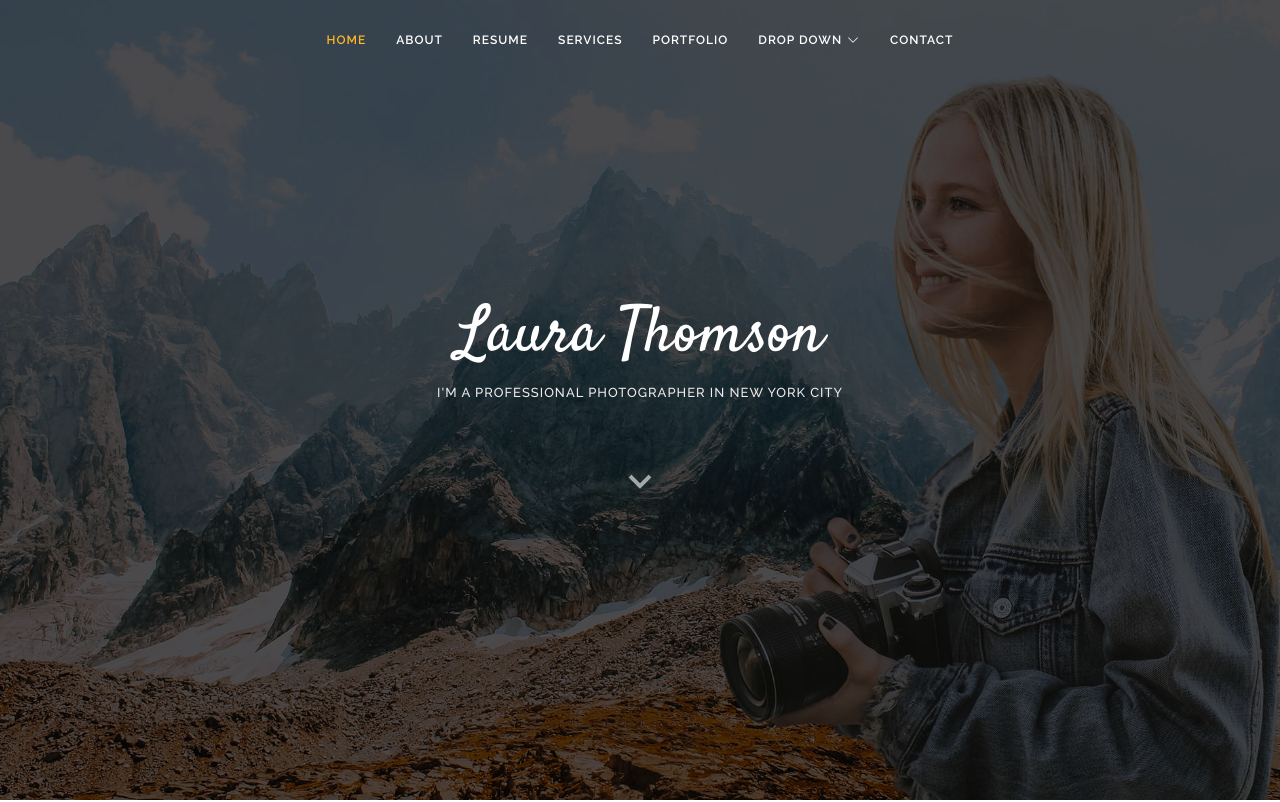
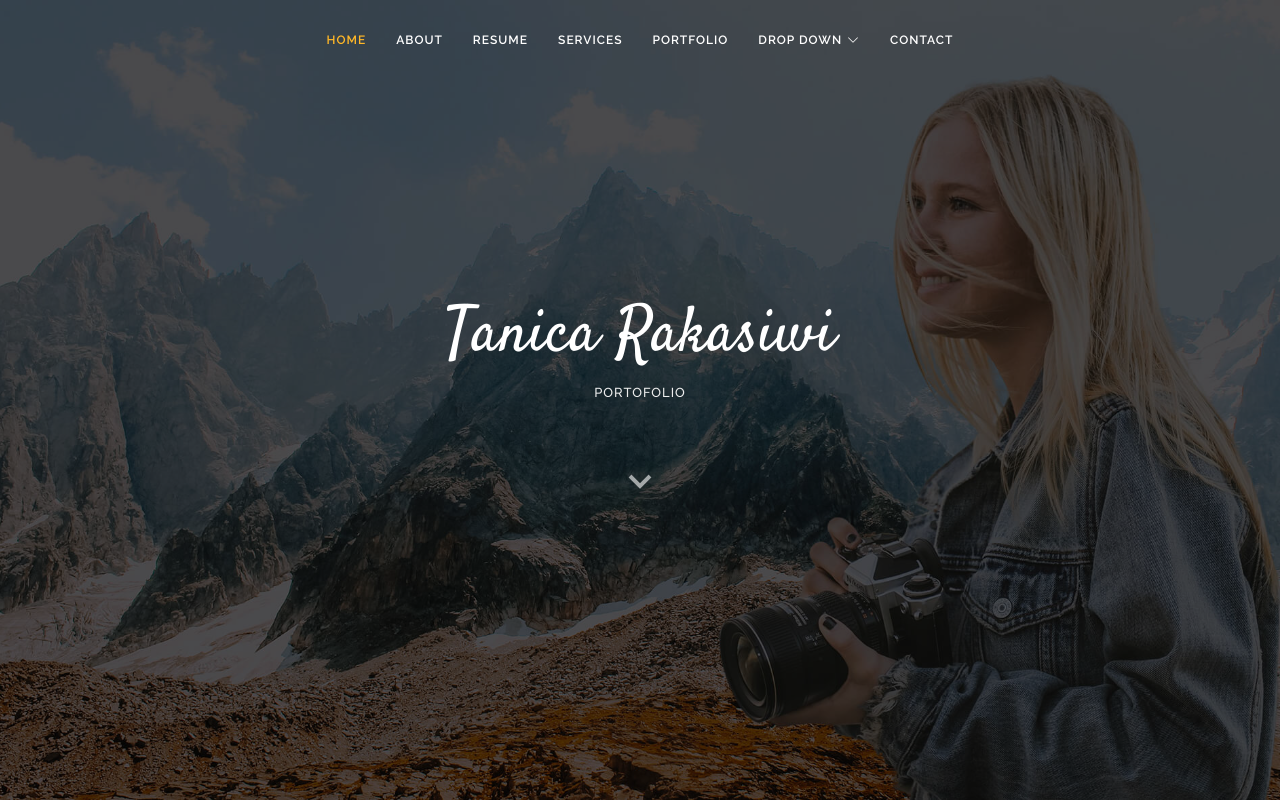
Before and after one commit to tiadatara/portofolio, a plain HTML site: page index.html in a window 1280 px wide. Shown: the top 802 px of the page. Drawn offline with nearby package versions, Linux system fonts and the light colour scheme.

Commit message:
Update index.html

```diff
--- a/index.html
+++ b/index.html
@@ -5,7 +5,7 @@
   <meta charset="utf-8">
   <meta content="width=device-width, initial-scale=1.0" name="viewport">
 
-  <title>Laura Bootstrap Template - Index</title>
+  <title>Tanica Porto</title>
   <meta content="" name="description">
   <meta content="" name="keywords">
 
@@ -73,8 +73,8 @@
   <!-- ======= Hero Section ======= -->
   <section id="hero">
     <div class="hero-container">
-      <h1>Laura Thomson</h1>
-      <h2>I'm a Professional Photographer In New York City</h2>
+      <h1>Tanica Rakasiwi</h1>
+      <h2>Portofolio</h2>
       <a href="#about" class="btn-scroll scrollto" title="Scroll Down"><i class="bx bx-chevron-down"></i></a>
     </div>
   </section><!-- End Hero -->
```
